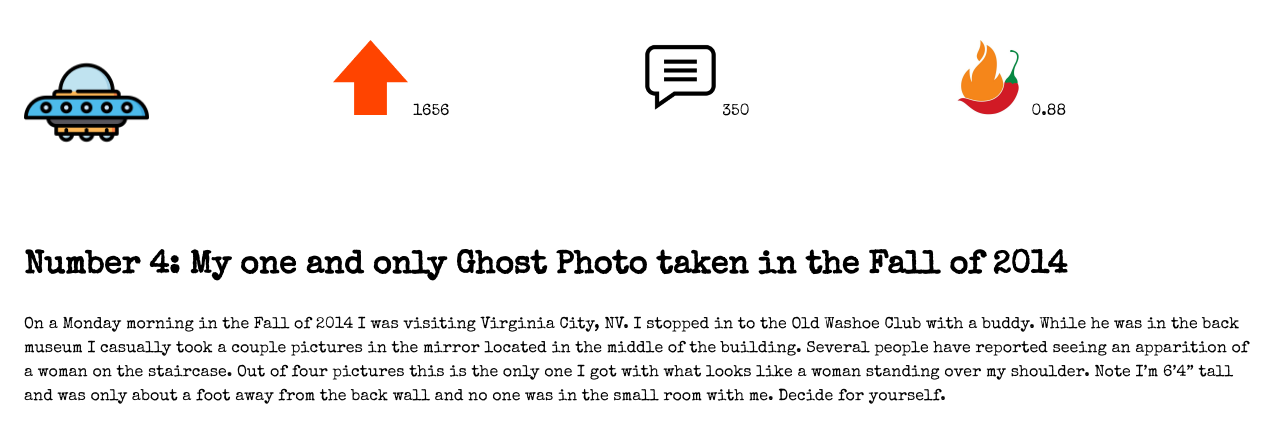
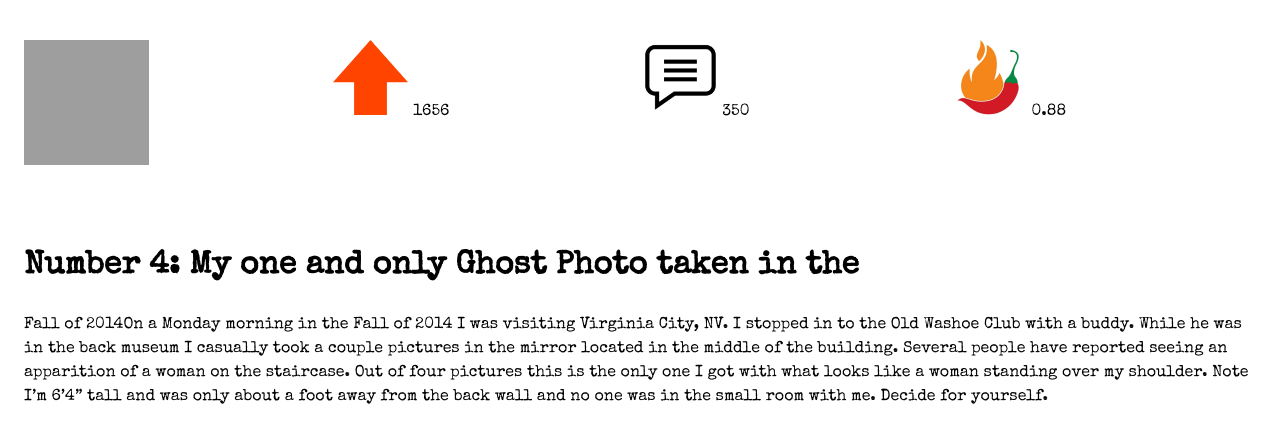
Before and after one commit to thisweekinredacted/thisweekinredacted.github.io, a Jekyll site: the page pages/top4.html, which Jekyll copies as it is, in a window 1280 px wide. Shown: the top 443 px of the page. Built offline with Jekyll 4.4.1, drawn with Linux system fonts in a browser that asks for light colours; grey boxes are pictures that could not be loaded.

Commit message:
Update weekly pages

```diff
--- a/_posts/2023-09-24-podcast-0.markdown
+++ b/_posts/2023-09-24-podcast-0.markdown
@@ -1,5 +1,5 @@
 ---
-title: [Show Notes] # -2: Bootstrap
+title: [Show Notes] # -1: Bootstrap
 layout: post
 date: 2023-09-24
 ---
--- a/pages/top1.html
+++ b/pages/top1.html
@@ -14,8 +14,8 @@
             <p class="c-methods_psy"><img src="spice.png" width="75" height="75"> 0.86</p>
         </div>
         <div>
-            <h1>Number 1: Made my own Peru Alien mummy. Began working on it in 2018 (after the news about the mummies came out) and finished three days ago. What do you think? Should I send it to the Mexican government so they can add it to their collection?</h1>
-            <p></p>
+            <h1>Number 1: Made my own Peru Alien mummy.</h1>
+            <p> Began working on it in 2018 (after the news about the mummies came out) and finished three days ago. What do you think? Should I send it to the Mexican government so they can add it to their collection?</p>
         </div>
     </body>
     </html>
--- a/pages/top2.html
+++ b/pages/top2.html
@@ -8,14 +8,14 @@
     </head>
     <body>
         <div class="c-methods">
-            <p class="c-methods_bio"><img src="ufo.png" width="125" height="125"></p>
+            <p class="c-methods_bio"><img src="crime.png" width="125" height="125"></p>
             <p class="c-methods_che"><img src="upvote.png" width="75" height="75"> 5704</p>
             <p class="c-methods_rad"><img src="comment.png" width="75" height="75"> 490</p>
             <p class="c-methods_psy"><img src="spice.png" width="75" height="75"> 0.99</p>
         </div>
         <div>
-            <h1>Number 2: In 2007, two videos were posted on the internet of a man raping a young child. The perpetrator accidentally showed his face for a few seconds during one of the videos, and the FBI has been looking for him ever since. His identity and whereabouts are unknown to this day. (More info on FBI ECAP)</h1>
-            <p></p>
+            <h1>Number 2: In 2007, two videos were posted on the i</h1>
+            <p>nternet of a man raping a young child. The perpetrator accidentally showed his face for a few seconds during one of the videos, and the FBI has been looking for him ever since. His identity and whereabouts are unknown to this day. (More info on FBI ECAP)</p>
         </div>
     </body>
     </html>
--- a/pages/top3.html
+++ b/pages/top3.html
@@ -8,7 +8,7 @@
     </head>
     <body>
         <div class="c-methods">
-            <p class="c-methods_bio"><img src="ufo.png" width="125" height="125"></p>
+            <p class="c-methods_bio"><img src="conspiracy.png" width="125" height="125"></p>
             <p class="c-methods_che"><img src="upvote.png" width="75" height="75"> 4845</p>
             <p class="c-methods_rad"><img src="comment.png" width="75" height="75"> 906</p>
             <p class="c-methods_psy"><img src="spice.png" width="75" height="75"> 0.92</p>
--- a/pages/top4.html
+++ b/pages/top4.html
@@ -8,14 +8,14 @@
     </head>
     <body>
         <div class="c-methods">
-            <p class="c-methods_bio"><img src="ufo.png" width="125" height="125"></p>
+            <p class="c-methods_bio"><img src="paranormal.png" width="125" height="125"></p>
             <p class="c-methods_che"><img src="upvote.png" width="75" height="75"> 1656</p>
             <p class="c-methods_rad"><img src="comment.png" width="75" height="75"> 350</p>
             <p class="c-methods_psy"><img src="spice.png" width="75" height="75"> 0.88</p>
         </div>
         <div>
-            <h1>Number 4: My one and only Ghost Photo taken in the Fall of 2014</h1>
-            <p>On a Monday morning in the Fall of 2014 I was visiting Virginia City, NV. I stopped in to the
+            <h1>Number 4: My one and only Ghost Photo taken in the</h1>
+            <p> Fall of 2014On a Monday morning in the Fall of 2014 I was visiting Virginia City, NV. I stopped in to the
 Old Washoe Club with a buddy. While he was in the back museum I casually took a couple pictures in the mirror located in the middle of the building. Several people have reported seeing an apparition of a woman on the staircase. Out of four pictures this is the only one I got with what looks like a woman standing over my shoulder. Note I’m 6’4” tall and was only about a foot away from the back wall and no one was in the small room with me. Decide for yourself.</p>
         </div>
     </body>
--- a/pages/top5.html
+++ b/pages/top5.html
@@ -8,7 +8,7 @@
     </head>
     <body>
         <div class="c-methods">
-            <p class="c-methods_bio"><img src="ufo.png" width="125" height="125"></p>
+            <p class="c-methods_bio"><img src="cryptozoology.png" width="125" height="125"></p>
             <p class="c-methods_che"><img src="upvote.png" width="75" height="75"> 1646</p>
             <p class="c-methods_rad"><img src="comment.png" width="75" height="75"> 204</p>
             <p class="c-methods_psy"><img src="spice.png" width="75" height="75"> 0.96</p>
```
